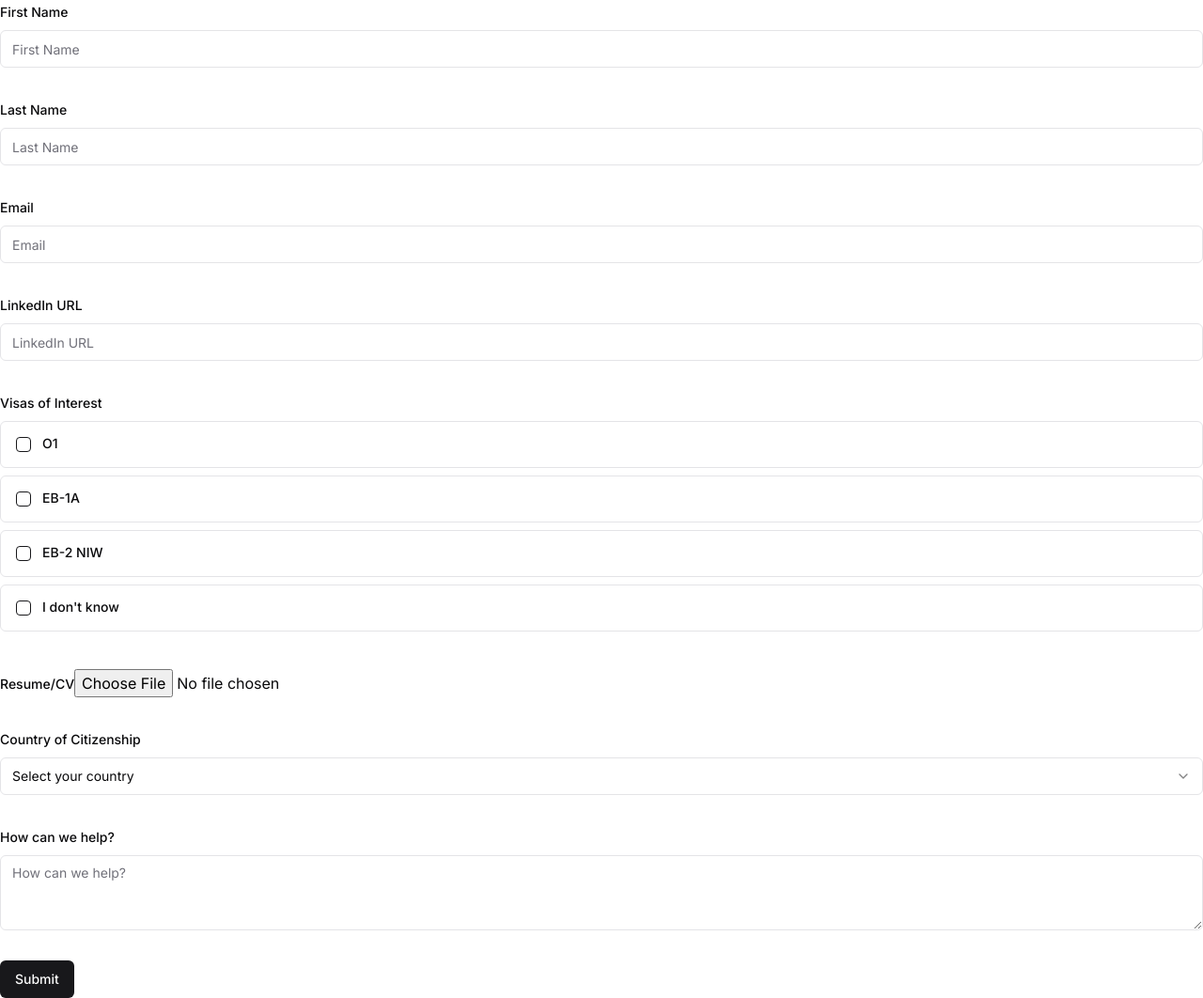
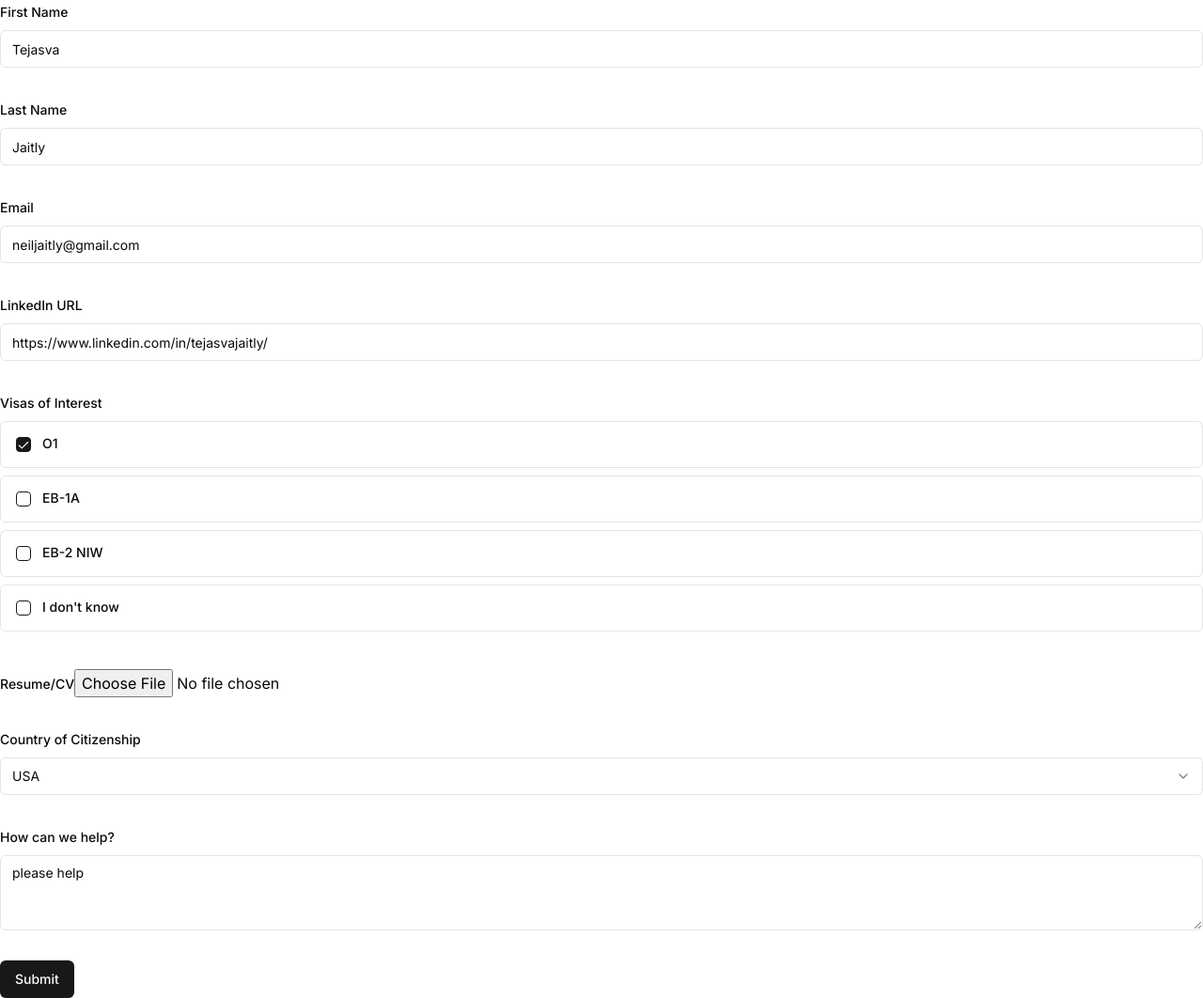
Before and after one commit to tejasvajaitly/alma, a Next.js app: page /apply in a window 1280 px wide. Shown: the whole page at 94% size. Built offline with nearby package versions, Linux system fonts and the light colour scheme.

Commit message:
add save lead api endpoint plus handle save lead on frontend

```diff
--- /dev/null
+++ b/src/app/api/lead/route.ts
@@ -0,0 +1,4 @@
+export async function POST(req: Request) {
+  const data = "saved";
+  return Response.json({ data });
+}
--- a/src/app/apply/page.tsx
+++ b/src/app/apply/page.tsx
@@ -22,6 +22,7 @@ import {
   SelectTrigger,
   SelectValue,
 } from "@/components/ui/select";
+import { useRouter } from "next/navigation";
 
 const visaOptions = ["O1", "EB-1A", "EB-2 NIW", "I don't know"];
 const countryOptions = ["USA", "Canada", "India", "Australia", "UK", "Others"]; // Add more countries as needed
@@ -44,22 +45,39 @@ const formSchema = z.object({
 });
 
 export default function LeadForm() {
+  const router = useRouter();
   const form = useForm({
     resolver: zodResolver(formSchema),
     defaultValues: {
-      firstName: "",
-      lastName: "",
-      email: "",
-      linkedin: "",
-      visas: [],
+      firstName: "Tejasva",
+      lastName: "Jaitly",
+      email: "neiljaitly@gmail.com",
+      linkedin: "https://www.linkedin.com/in/tejasvajaitly/",
+      visas: ["O1"],
       resume: null,
-      country: "",
-      help: "",
+      country: "USA",
+      help: "please help",
     },
   });
 
-  const onSubmit = (data) => {
-    console.log(data);
+  const onSubmit = async (data: any) => {
+    console.log("data", data);
+
+    const res = await fetch("/api/lead", {
+      method: "POST",
+      body: data,
+    });
+
+    const json = await res.json();
+
+    console.log("json", json);
+    const route = "http://localhost:3000/apply/success";
+    console.log("push to success page", "with route", route);
+
+    if (json.data) {
+      console.log("inside if");
+      router.push(route);
+    }
   };
 
   return (
@@ -167,7 +185,12 @@ export default function LeadForm() {
               <FormControl>
                 <input
                   type="file"
-                  onChange={(e) => field.onChange(e.target.files[0])}
+                  onChange={(e) => {
+                    const file = e.target.files?.[0];
+                    if (file) {
+                      field.onChange(file);
+                    }
+                  }}
                 />
               </FormControl>
               <FormMessage />
--- /dev/null
+++ b/src/app/apply/success/page.tsx
@@ -0,0 +1,8 @@
+export default function Success() {
+  return (
+    <div>
+      <h1>Thank you for your submission</h1>
+      <p>We will get back to you shortly</p>
+    </div>
+  );
+}
```
